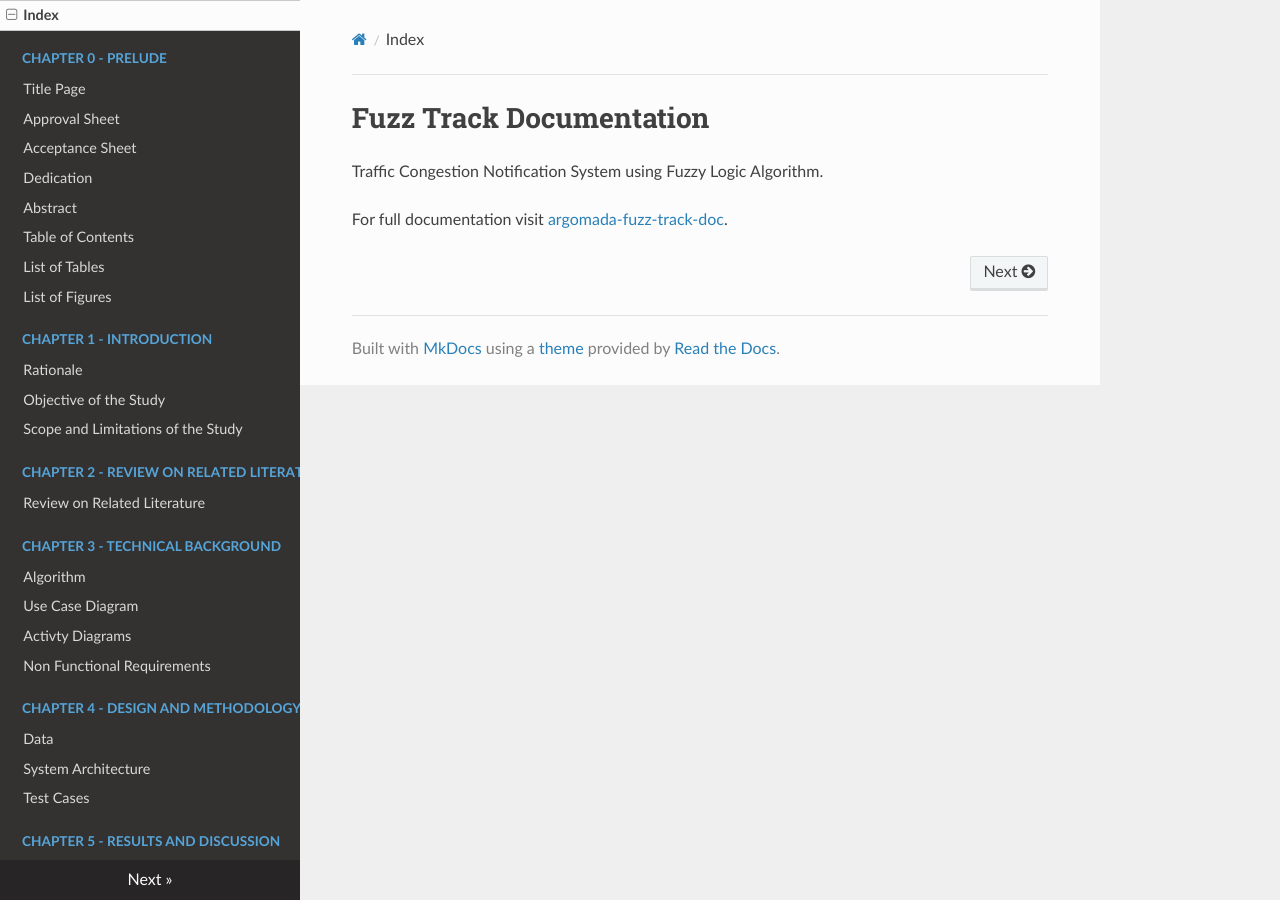
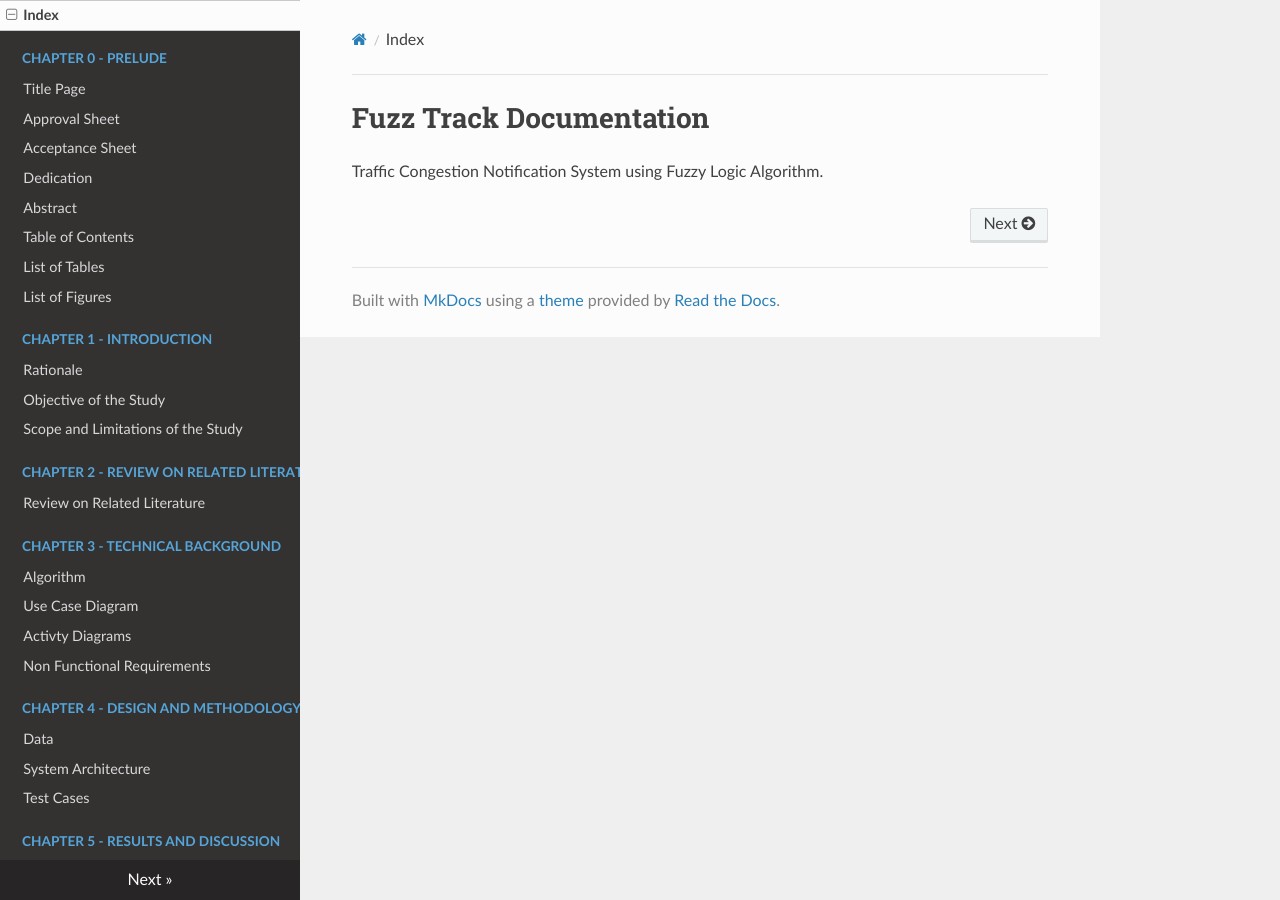
Before and after one commit to mikhailejohnapale/argomada-fuzz-track-doc, an MkDocs documentation site: the page built from docs/index.md, in a window 1280 px wide. Built offline with MkDocs 1.6.1, drawn with Linux system fonts in a browser that asks for light colours; nearby versions of some CDN libraries; old or Windows-style settings are respelled for this version of MkDocs.

Commit message:
removed link

```diff
--- a/docs/index.md
+++ b/docs/index.md
@@ -1,5 +1,3 @@
 # Fuzz Track Documentation
 
 Traffic Congestion Notification System using Fuzzy Logic Algorithm.
-
-For full documentation visit [argomada-fuzz-track-doc](http://argomada-fuzz-track.readthedocs.org/en/latest/).
```
